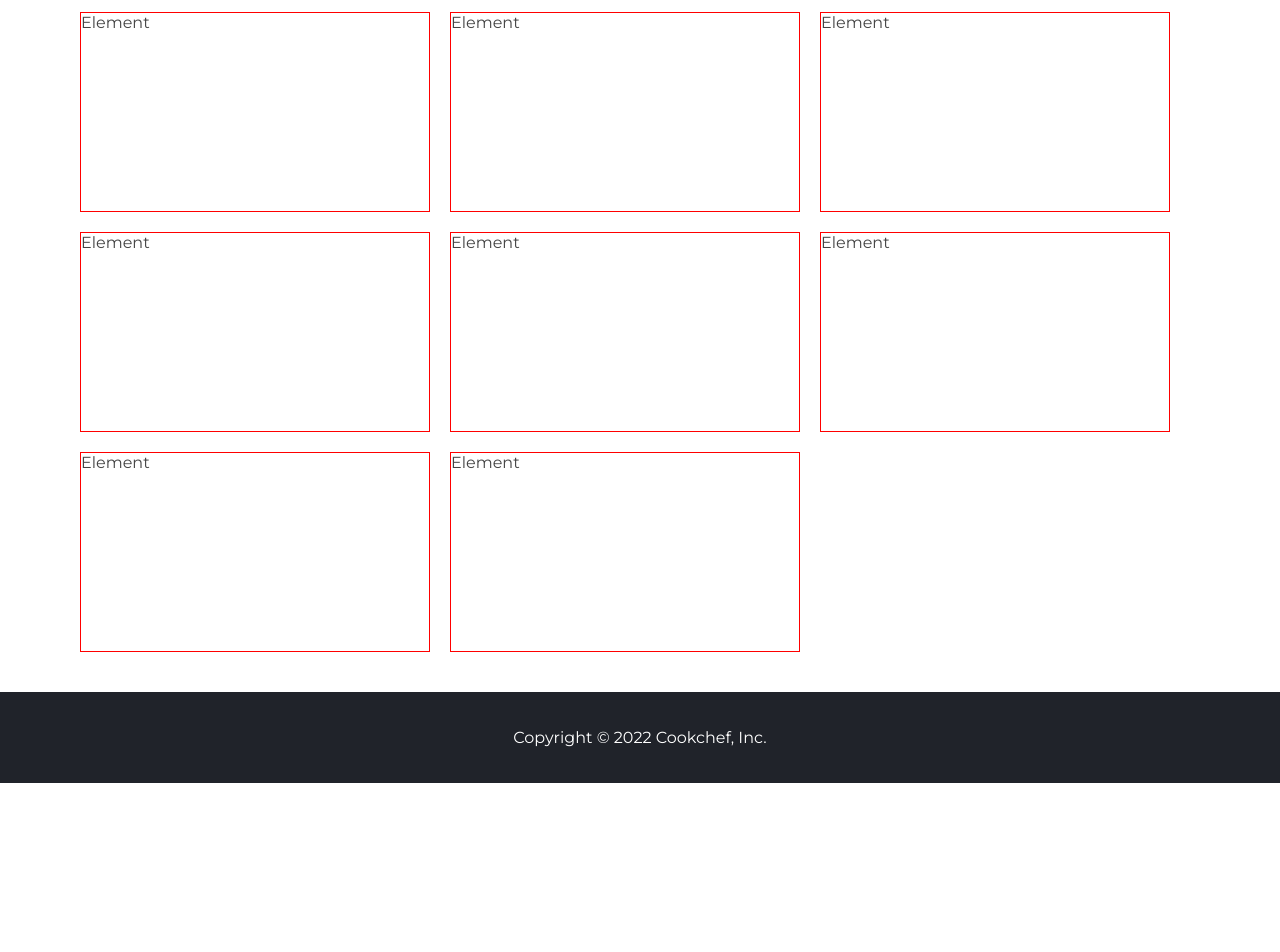
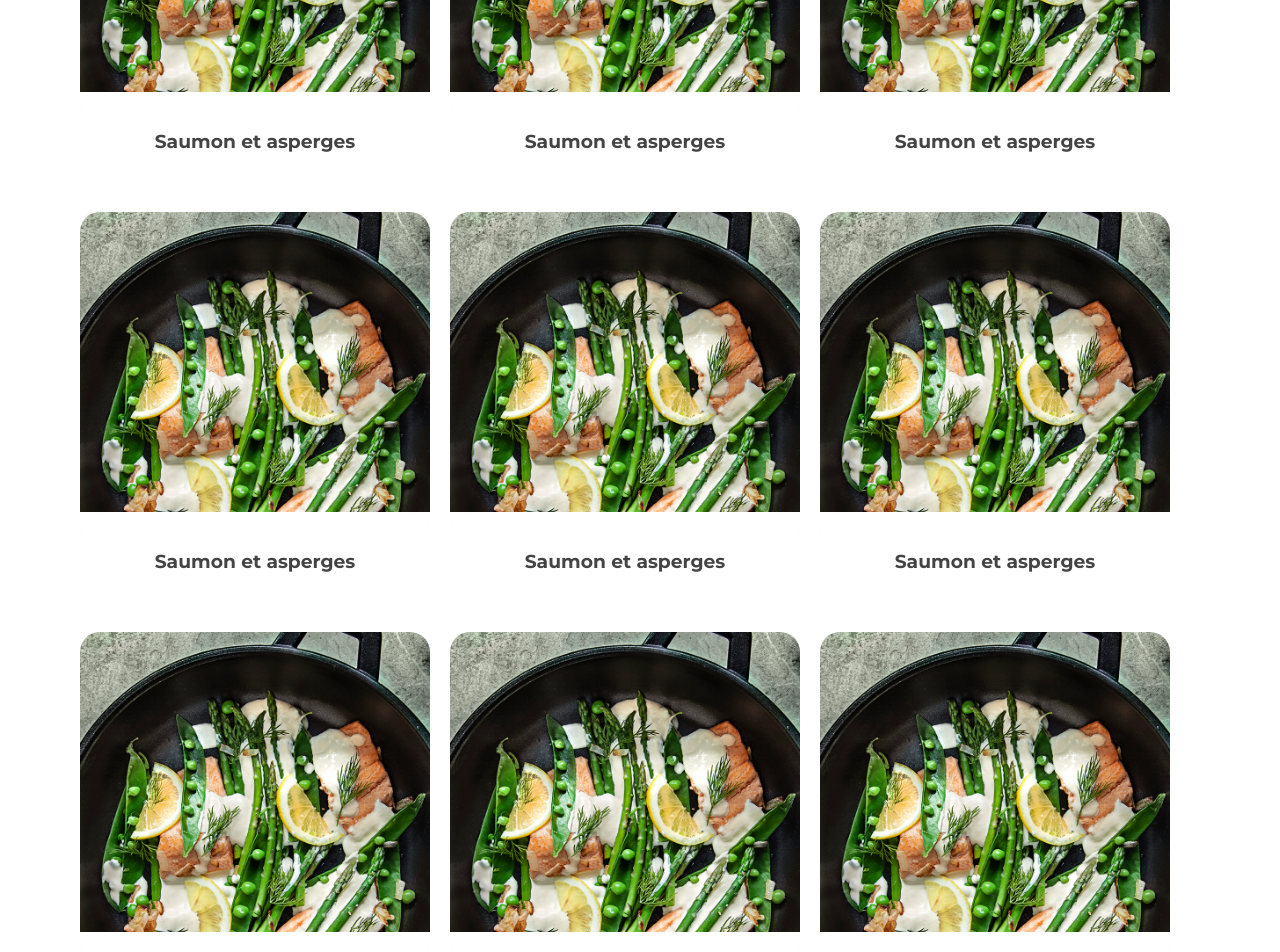
Before and after one commit to RachidBoubekeur-dev/cookchef, a React (Create React App) app: page / in a window 1280 px wide. Shown: the part 400-1352 px from the top of the page. Before the commit the page ends 1183 px from the top, so only its background shows below. Built offline with nearby package versions, Linux system fonts and the light colour scheme.

Commit message:
:seedling: Setting up recipes

```diff
--- a/src/components/Content.jsx
+++ b/src/components/Content.jsx
@@ -1,4 +1,5 @@
 import styles from './Content.module.scss';
+import Recipe from './Recipe';
 
 const Content = () => {
     return (
@@ -6,17 +7,18 @@
             <h1 className='my-30'>Découvrez nos nouvelles recettes</h1>
             <div className={`card p-20 ${styles.contentCard}`}>
                 <div className={styles.grid}>
-                    <div className={styles.elem}>Element</div>
-                    <div className={styles.elem}>Element</div>
-                    <div className={styles.elem}>Element</div>
-                    <div className={styles.elem}>Element</div>
-                    <div className={styles.elem}>Element</div>
-                    <div className={styles.elem}>Element</div>
-                    <div className={styles.elem}>Element</div>
-                    <div className={styles.elem}>Element</div>
-                    <div className={styles.elem}>Element</div>
-                    <div className={styles.elem}>Element</div>
-                    <div className={styles.elem}>Element</div>
+                    <Recipe />
+                    <Recipe />
+                    <Recipe />
+                    <Recipe />
+                    <Recipe />
+                    <Recipe />
+                    <Recipe />
+                    <Recipe />
+                    <Recipe />
+                    <Recipe />
+                    <Recipe />
+                    <Recipe />
                 </div>
             </div>
         </div>
--- a/src/components/Content.module.scss
+++ b/src/components/Content.module.scss
@@ -9,8 +9,3 @@
     grid-auto-columns: repeat(3, 350px);
     gap: 20px;
 }
-
-.elem {
-    height: 200px;
-    border: 1px solid red;
-}
--- /dev/null
+++ b/src/components/Recipe.jsx
@@ -0,0 +1,17 @@
+import styles from './Recipe.module.scss';
+import recipe from '../assets/images/recette.jpg';
+
+const Recipe = () => {
+    return (
+        <div className={styles.recipe}>
+            <div className={styles.imageContainer}>
+                <img src={recipe} alt="recipe" />
+            </div>
+            <div className={`d-flex flex-row justify-content-center align-items-center ${styles.recipeTitle}`}>
+                <h3>Saumon et asperges</h3>
+            </div>
+        </div>
+    );
+};
+
+export default Recipe;
--- /dev/null
+++ b/src/components/Recipe.module.scss
@@ -0,0 +1,32 @@
+.recipe {
+    border-radius: 20px;
+    height: 400px;
+    cursor: pointer;
+    &:hover {
+        img {
+            transform: scale(1.1);
+        }
+        .recipeTitle {
+            color: var(--primary);
+        }
+    }
+}
+
+.imageContainer {
+    height: 300px;
+    overflow: hidden;
+    border-top-left-radius: 20px;
+    border-top-right-radius: 20px;
+    img {
+        width: 100%;
+        transition: transform 1s;
+    }
+}
+
+.recipeTitle {
+    height: 100px;
+    transition: color 0.2s;
+    border: 1px solid var(--gray-2);
+    border-top-left-radius: 20px;
+    border-top-right-radius: 20px;
+}
```
Also changed, not shown: src/assets/images/recette.jpg (added).
